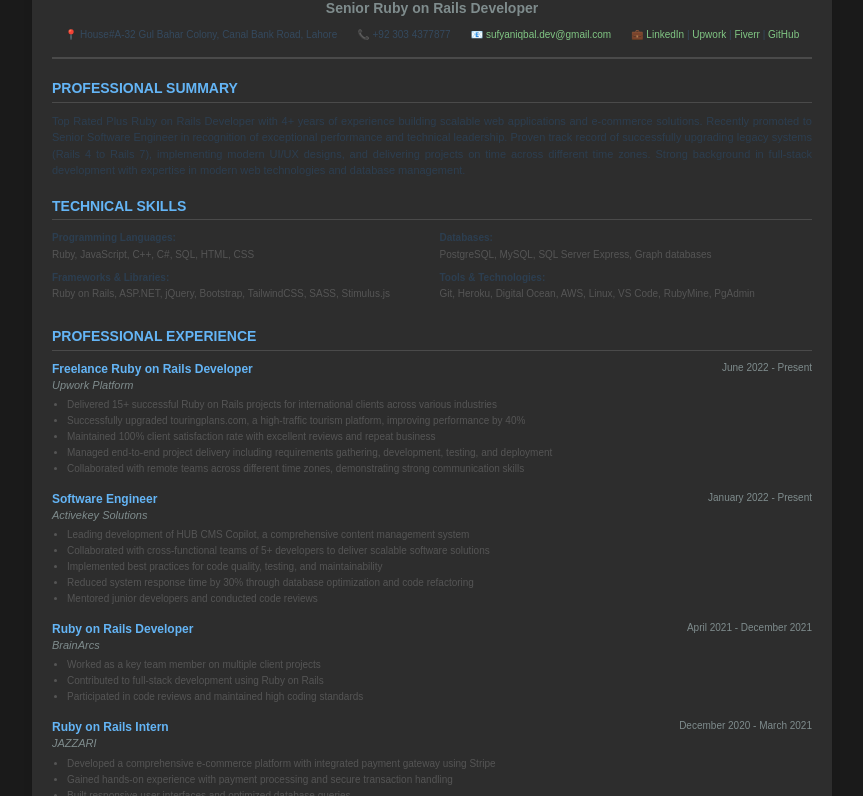
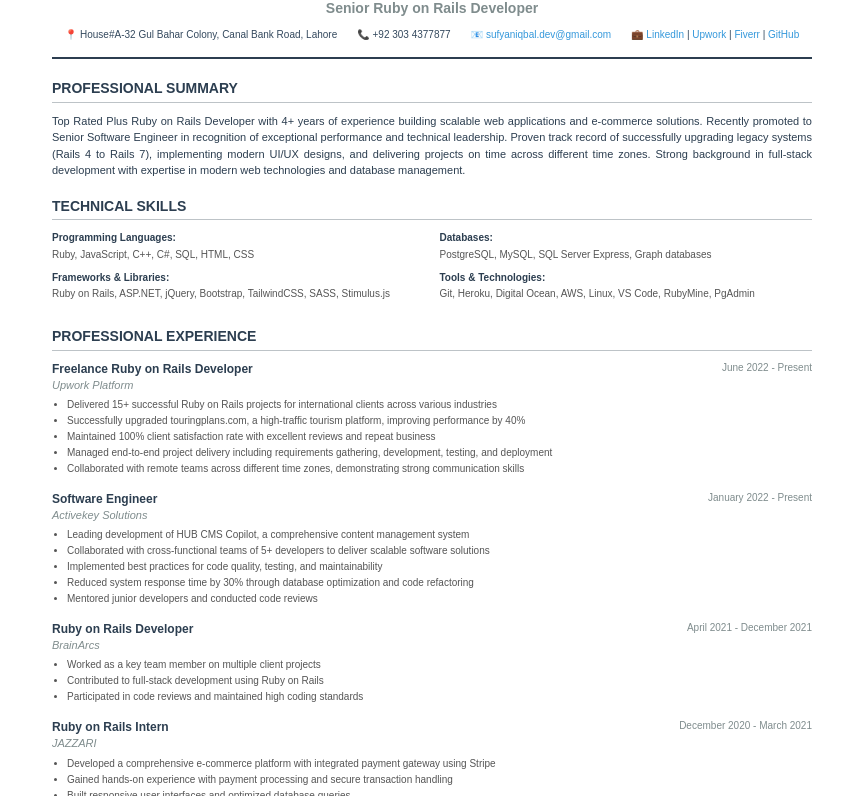
Before and after one commit to sufyaniqbaldev/sufyan-iqbal.io, a plain HTML site: page index.html in a window 1280 px wide. Shown: the part 80-876 px from the top of the page, without its empty margins (208-1071 px from the left). Drawn offline with Linux system fonts and the dark colour scheme.

Commit message:
updated theem index.html
from gry to white

```diff
--- a/index.html
+++ b/index.html
@@ -33,7 +33,7 @@
             font-family: 'Arial', sans-serif;
             line-height: 1.4;
             color: #333;
-            background: #f8f9fa;
+            background: white;
             font-size: 11px;
         }
 
@@ -42,8 +42,6 @@
             margin: 20px auto;
             padding: 20px;
             background: white;
-            box-shadow: 0 2px 10px rgba(0,0,0,0.1);
-            border-radius: 8px;
         }
 
         .header {
@@ -302,7 +300,6 @@
             .container {
                 margin: 10px;
                 padding: 15px;
-                border-radius: 0;
             }
 
             .skills-grid,
@@ -334,7 +331,6 @@
             .container {
                 padding: 0;
                 max-width: none;
-                box-shadow: none;
                 margin: 0;
             }
 
@@ -351,38 +347,13 @@
             }
         }
 
-        /* Dark mode support */
-        @media (prefers-color-scheme: dark) {
-            body {
-                background: #1a1a1a;
-                color: #e0e0e0;
-            }
+        /* Force white background always */
+        body {
+            background: white !important;
+        }
 
-            .container {
-                background: #2d2d2d;
-                color: #e0e0e0;
-            }
-
-            .header {
-                border-bottom-color: #4a4a4a;
-            }
-
-            .header h1,
-            .section h2,
-            .job-title,
-            .degree,
-            .project-name,
-            .competency-title {
-                color: #64b5f6;
-            }
-
-            .section h2 {
-                border-bottom-color: #4a4a4a;
-            }
-
-            .contact-info a {
-                color: #81c784;
-            }
+        .container {
+            background: white !important;
         }
     </style>
 </head>
```
